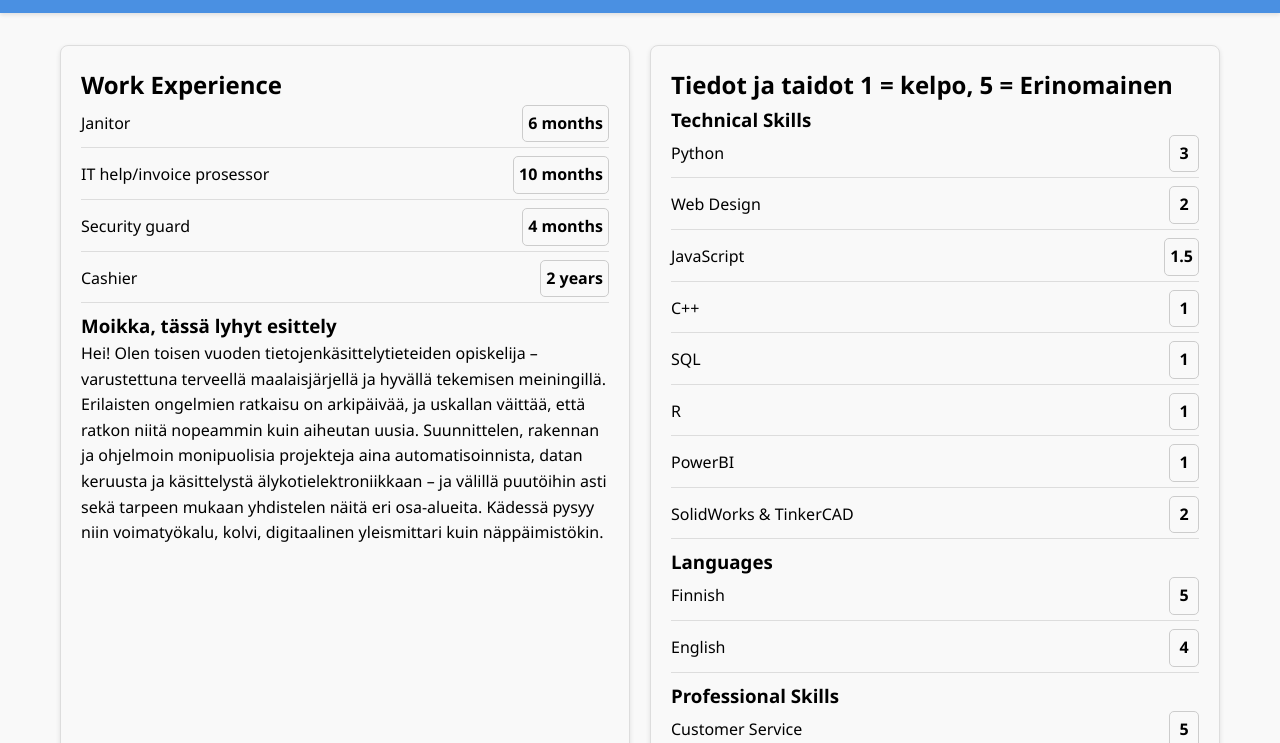
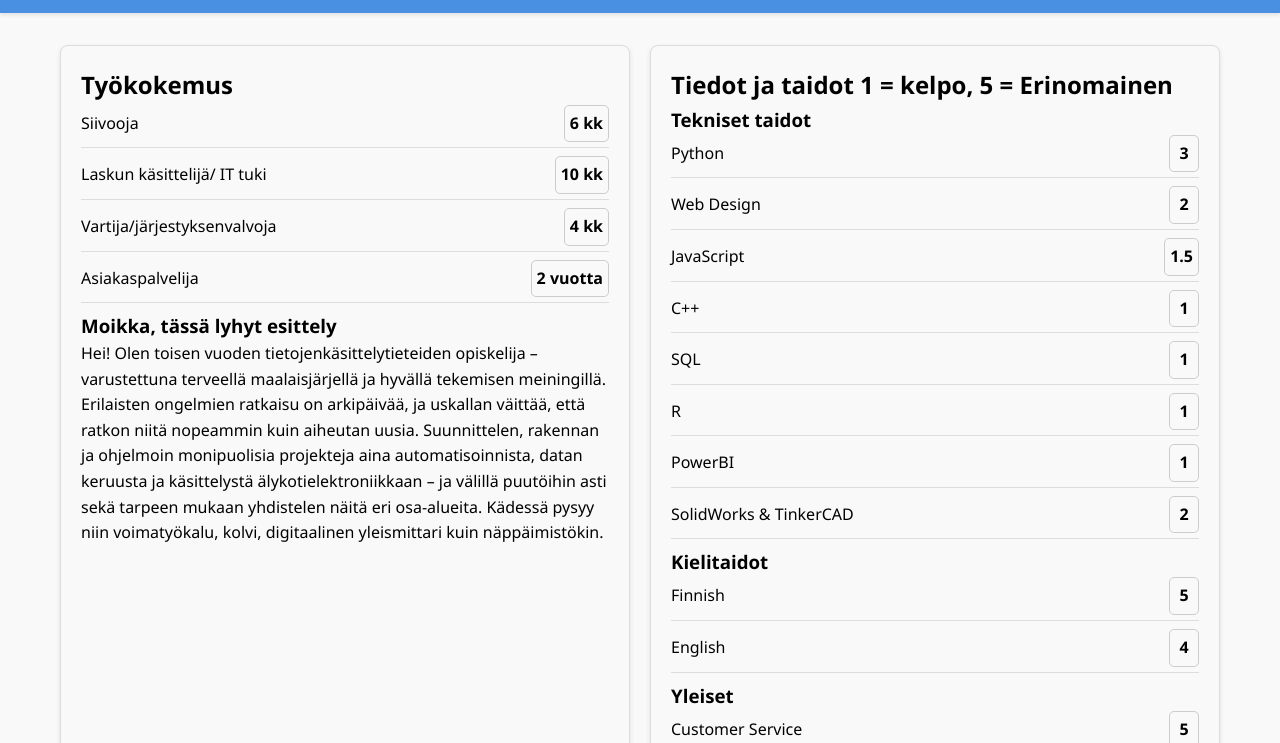
Before and after one commit to VilhoT/my_project_portfolio, a plain HTML site: page about.html in a window 1280 px wide. Shown: the part 57-800 px from the top of the page. Drawn offline with Linux system fonts and the light colour scheme.

Commit message:
Update about.html

```diff
--- a/about.html
+++ b/about.html
@@ -30,14 +30,14 @@
 
         <!-- Work Experience Section -->
         <div class="section-box">
-            <h2>Work Experience</h2>
+            <h2>Työkokemus</h2>
             <ul class="skills-list">
 
-                <li><span class="skill">Janitor</span><span class="rating">6 months</span></li>
-                <li><span class="skill">IT help/invoice prosessor</span><span class="rating">10 months</span></li>
-                <li><span class="skill">Security guard</span><span class="rating">4 months</span></li>
+                <li><span class="skill">Siivooja</span><span class="rating">6 kk</span></li>
+                <li><span class="skill">Laskun käsittelijä/ IT tuki</span><span class="rating">10 kk</span></li>
+                <li><span class="skill">Vartija/järjestyksenvalvoja</span><span class="rating">4 kk</span></li>
 
-                <li><span class="skill">Cashier</span><span class="rating">2 years</span></li>
+                <li><span class="skill">Asiakaspalvelija</span><span class="rating">2 vuotta</span></li>
                 <h3>Moikka, tässä lyhyt esittely</h3>
                 <p class="work-description"></p>
                 <p>Hei! Olen toisen vuoden tietojenkäsittelytieteiden opiskelija – varustettuna terveellä maalaisjärjellä ja hyvällä tekemisen meiningillä. Erilaisten ongelmien ratkaisu on arkipäivää, ja uskallan väittää, että ratkon niitä nopeammin kuin aiheutan uusia.
@@ -50,7 +50,7 @@ Suunnittelen, rakennan ja ohjelmoin monipuolisia projekteja aina automatisoinnis
         <!-- Skills Section -->
         <div class="section-box">
             <h2>Tiedot ja taidot 1 = kelpo, 5 = Erinomainen</h2>
-<h3>Technical Skills</h3>
+<h3>Tekniset taidot</h3>
 <ul class="skills-list">
     <li><span class="skill">Python</span><span class="rating">3</span></li>
     <li><span class="skill">Web Design</span><span class="rating">2</span></li>
@@ -62,13 +62,13 @@ Suunnittelen, rakennan ja ohjelmoin monipuolisia projekteja aina automatisoinnis
     <li><span class="skill">SolidWorks & TinkerCAD</span><span class="rating">2</span></li>
 </ul>
 
-<h3>Languages</h3>
+<h3>Kielitaidot</h3>
 <ul class="skills-list">
     <li><span class="skill">Finnish</span><span class="rating">5</span></li>
     <li><span class="skill">English</span><span class="rating">4</span></li>
 </ul>
 
-<h3>Professional Skills</h3>
+<h3>Yleiset</h3>
 <ul class="skills-list">
     <li><span class="skill">Customer Service</span><span class="rating">5</span></li>
     <li><span class="skill">Logic & Problem Solving</span><span class="rating">5</span></li>
```
